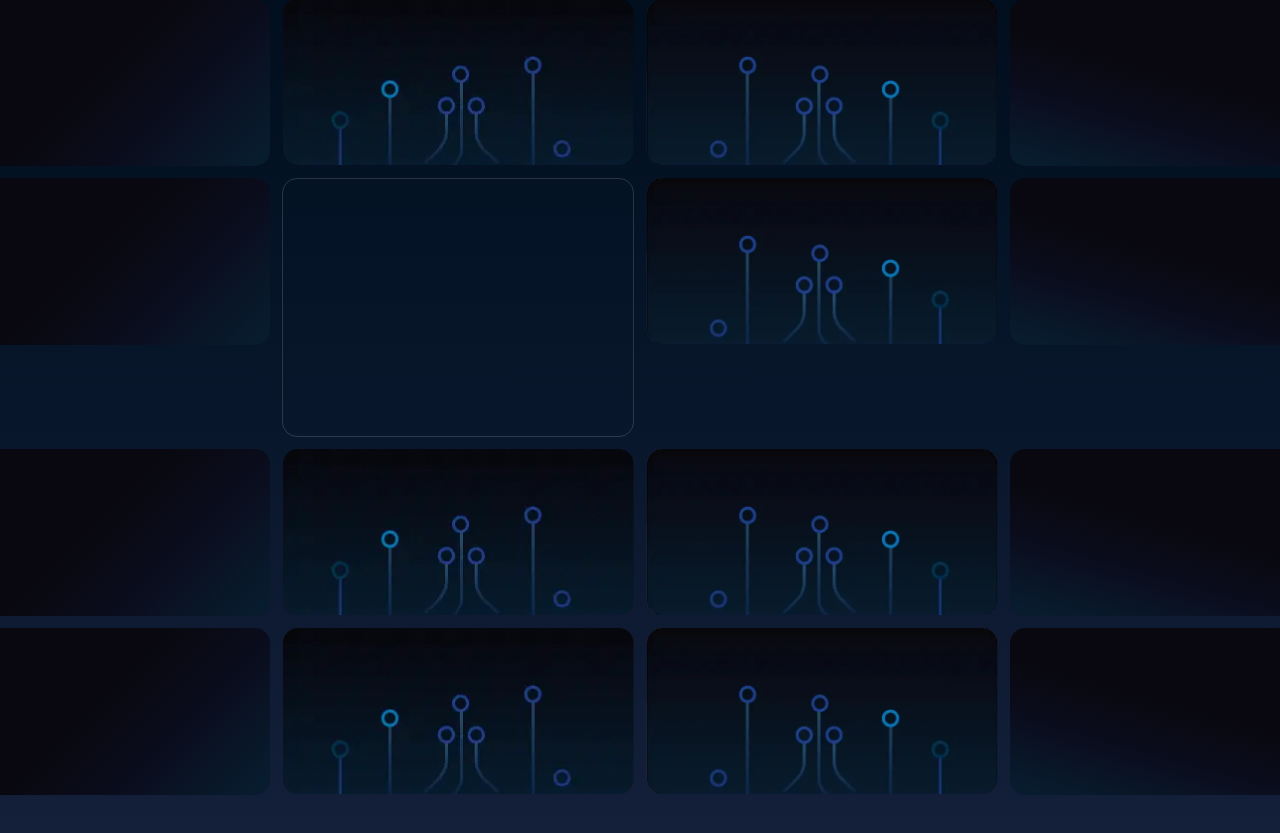
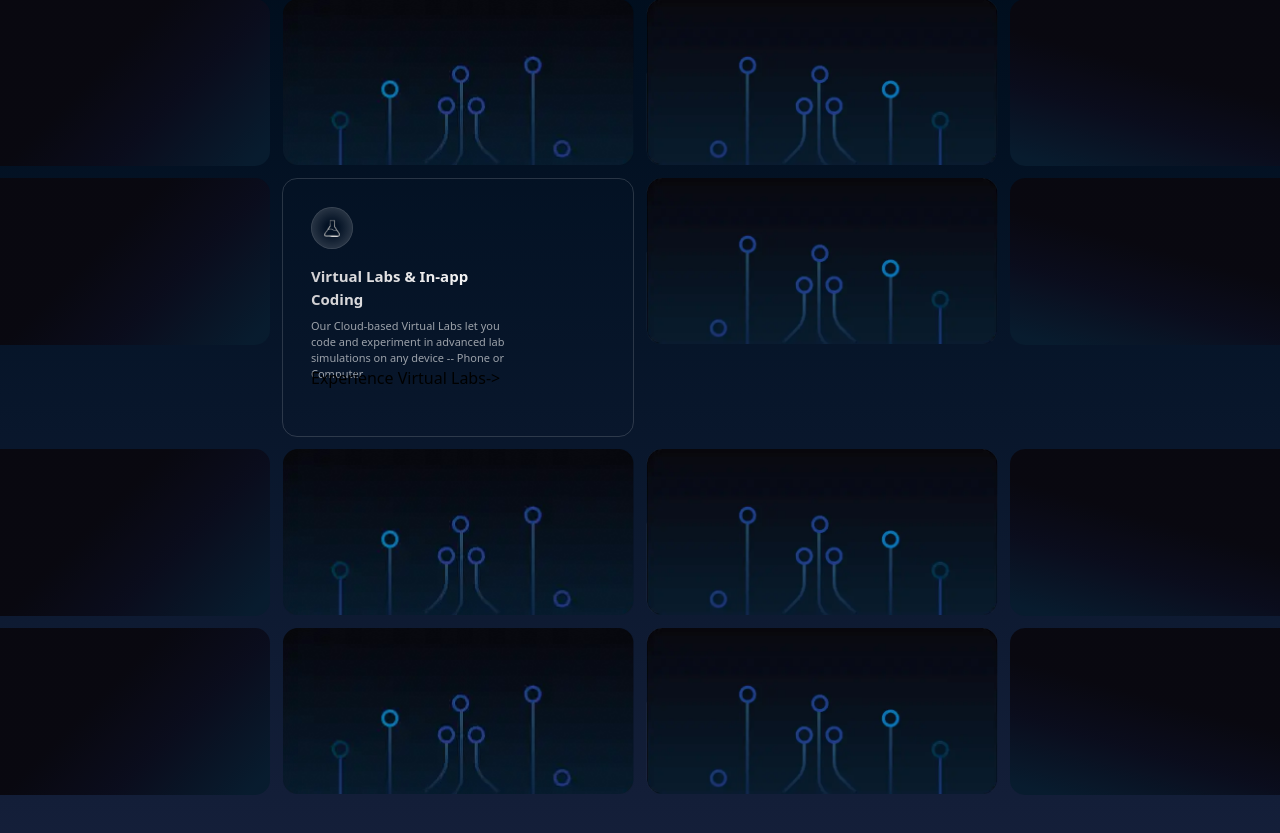
Before and after one commit to Mohfazam/REDUCATE, a Next.js app: page / in a window 1280 px wide. Shown: the part 1687-2520 px from the top of the page. Built offline with nearby package versions, Linux system fonts and the light colour scheme.

Commit message:
Features Grid

```diff
--- a/app/Components/Features.tsx
+++ b/app/Components/Features.tsx
@@ -86,12 +86,36 @@ const Fourth = () => {
 };
 
 const Sixth = () => {
-    return(
+    return (
         <div className="w-[352px] h-[259px] rounded-[15px] border-[0.75px] border-[#FFFFFF26]">
-            <div>
-                <div className="">
+            <div className="m-7">
+                <div className="w-[42px] h-[42px] rounded-full flex items-center justify-center"
+                    style={{
+                        background: "radial-gradient(50% 50% at 50% 50%, rgba(255, 255, 255, 0) 30%, rgba(255, 255, 255, 0.15) 100%)",
+                        boxShadow: "0px 0px 0px 0.75px #FFFFFF1A inset",
+                    }}>
+                    <div className="w-[18px] h-[18px]">
+                        <img src="./Features_Grid_One.webp" alt="Chemical Vector" draggable="false" className="w-full h-full object-contain" />
+                    </div>
+                </div>
 
+                <div className="mt-4">
+                    <div className="w-[202px] text-[15px] font-semibold bg-gradient-to-r from-[#D1D0D3] to-[#FFFFFF] text-transparent bg-clip-text">
+                        <span>Virtual Labs & In-app Coding</span>
+                    </div>
+
+                    <div className="w-[216px] h-[48px] mt-2 font-medium text-[11px] leading-[16px] text-[#FFFFFF99]">
+                        <span>
+                            Our Cloud-based Virtual Labs let you code and experiment in advanced  lab simulations on any device -- Phone or Computer
+                        </span>
+                    </div>
+
+                    <div>
+                        <span className="w-[154px] h-[11px]">Experience Virtual Labs</span>
+                        <span className="w-[154px] h-[11px]">-&gt;</span>
+                    </div>
                 </div>
+
             </div>
         </div>
     )
```
Also changed, not shown: public/Features_Grid_One.webp (added).
